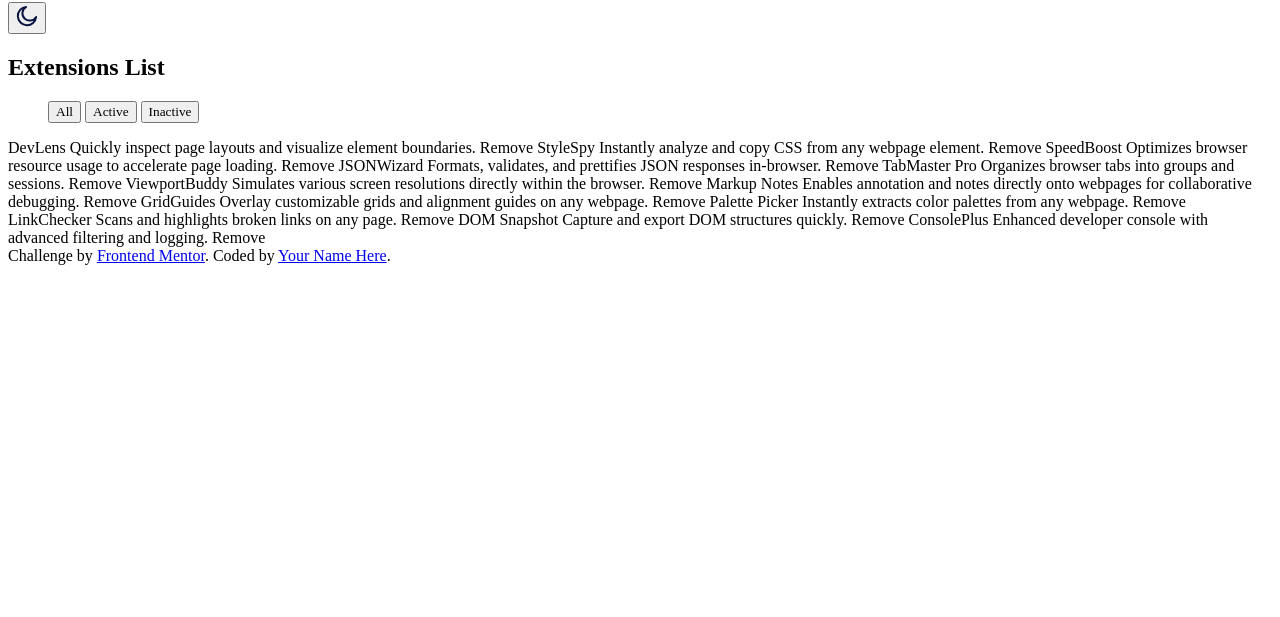
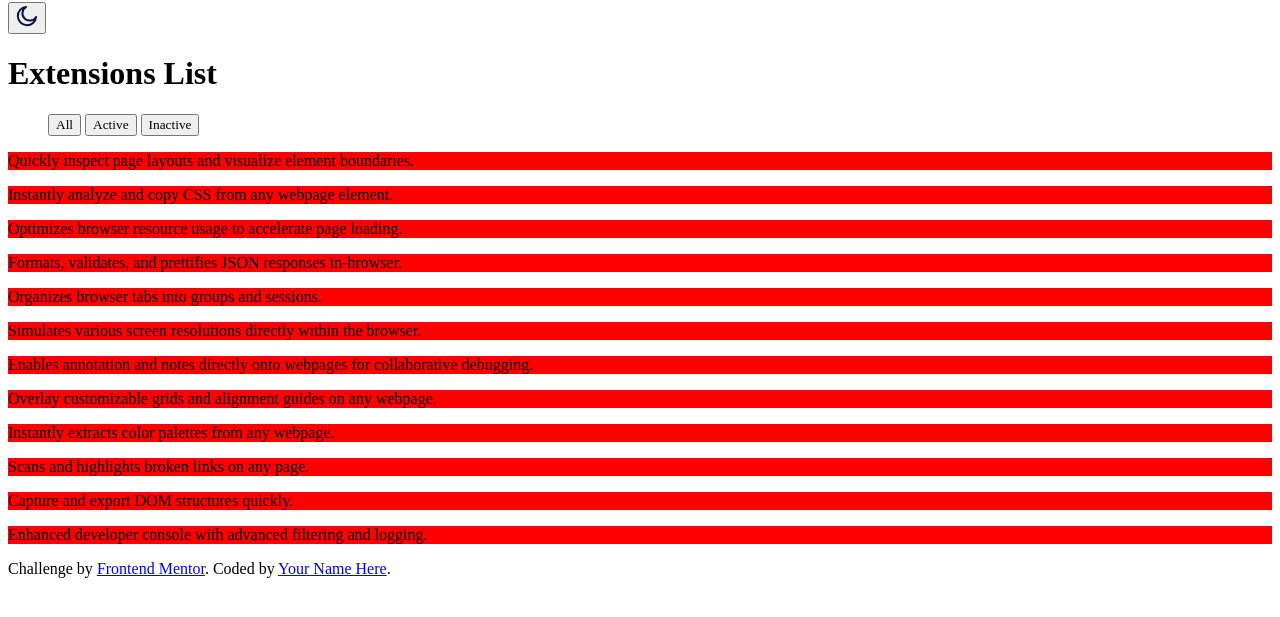
Before and after one commit to AzrySimplon/Binome-first-website-js, a plain HTML site: page index.html in a window 1280 px wide. Shown: the part 51-668 px from the top of the page. Drawn offline with Linux system fonts and the light colour scheme; a web font is replaced by a local one.

Commit message:
js first work: fetch data.json + populateSection

```diff
--- a/index.html
+++ b/index.html
@@ -11,15 +11,13 @@
     <link rel="stylesheet" type="text/css" href="style.css" />
     </link>
 </head>
-<header>
-    <div class="mainlogo"><img src="assets/images/logo.svg" alt="logo"></div>
-
-    <button> <img src="assets/images/icon-moon.svg" alt=""></button>
-</header>
 
 <body>
 
-    <section>
+    <header>
+        <div class="mainlogo"><img src="assets/images/logo.svg" alt="logo"></div>
+        <button> <img src="assets/images/icon-moon.svg" alt=""></button>
+
         <div>
             <h1>Extensions List </h1>
         </div>
@@ -31,56 +29,11 @@
                 <il><button>Inactive</button></il>
             </ul>
         </div>
+    </header>
+
+    <section id="extensions-section">
+
     </section>
-    <!-- If you plan to use the JSON file to populate the data dynamically, you can delete the content below -->
-
-    DevLens
-    Quickly inspect page layouts and visualize element boundaries.
-    Remove
-
-    StyleSpy
-    Instantly analyze and copy CSS from any webpage element.
-    Remove
-
-    SpeedBoost
-    Optimizes browser resource usage to accelerate page loading.
-    Remove
-
-    JSONWizard
-    Formats, validates, and prettifies JSON responses in-browser.
-    Remove
-
-    TabMaster Pro
-    Organizes browser tabs into groups and sessions.
-    Remove
-
-    ViewportBuddy
-    Simulates various screen resolutions directly within the browser.
-    Remove
-
-    Markup Notes
-    Enables annotation and notes directly onto webpages for collaborative debugging.
-    Remove
-
-    GridGuides
-    Overlay customizable grids and alignment guides on any webpage.
-    Remove
-
-    Palette Picker
-    Instantly extracts color palettes from any webpage.
-    Remove
-
-    LinkChecker
-    Scans and highlights broken links on any page.
-    Remove
-
-    DOM Snapshot
-    Capture and export DOM structures quickly.
-    Remove
-
-    ConsolePlus
-    Enhanced developer console with advanced filtering and logging.
-    Remove
 
     <script src="index.js"></script>
 
--- a/index.js
+++ b/index.js
@@ -0,0 +1,30 @@
+async function fetchData() {
+    const response = await fetch("data.json");
+    const data = await response.json();
+    return data;
+}
+
+function populateSection(array, section) {
+    section.replaceChildren();
+    array.forEach(element => {
+        const mainDiv = document.createElement("div");
+        mainDiv.setAttribute("class", "extension-div")
+        //add image
+        //add text Div
+        //add h3
+        //add p
+        //add interactive Div
+        //add remove button
+        //add input
+        const paragraph = document.createElement("p");
+        paragraph.innerText = element.description;
+
+        mainDiv.appendChild(paragraph);
+        section.appendChild(mainDiv);
+    });
+}
+
+
+const extensionsSection = document.getElementById("extensions-section");
+
+fetchData().then(data => populateSection(data, extensionsSection));
--- a/style.css
+++ b/style.css
@@ -41,3 +41,7 @@
 p {
     font-size: 16px;
 }
+
+.extension-div {
+    background-color: red;
+}
```
